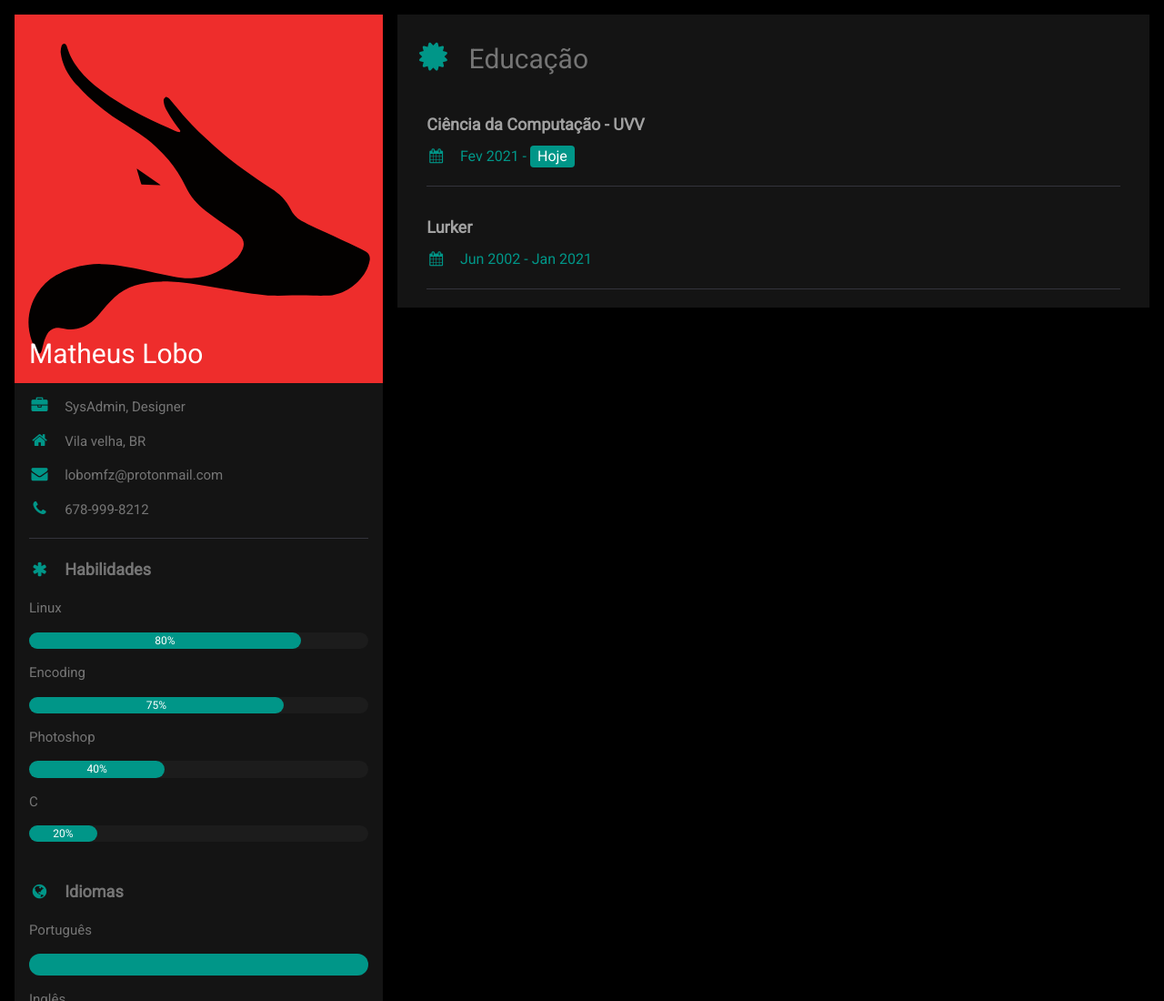
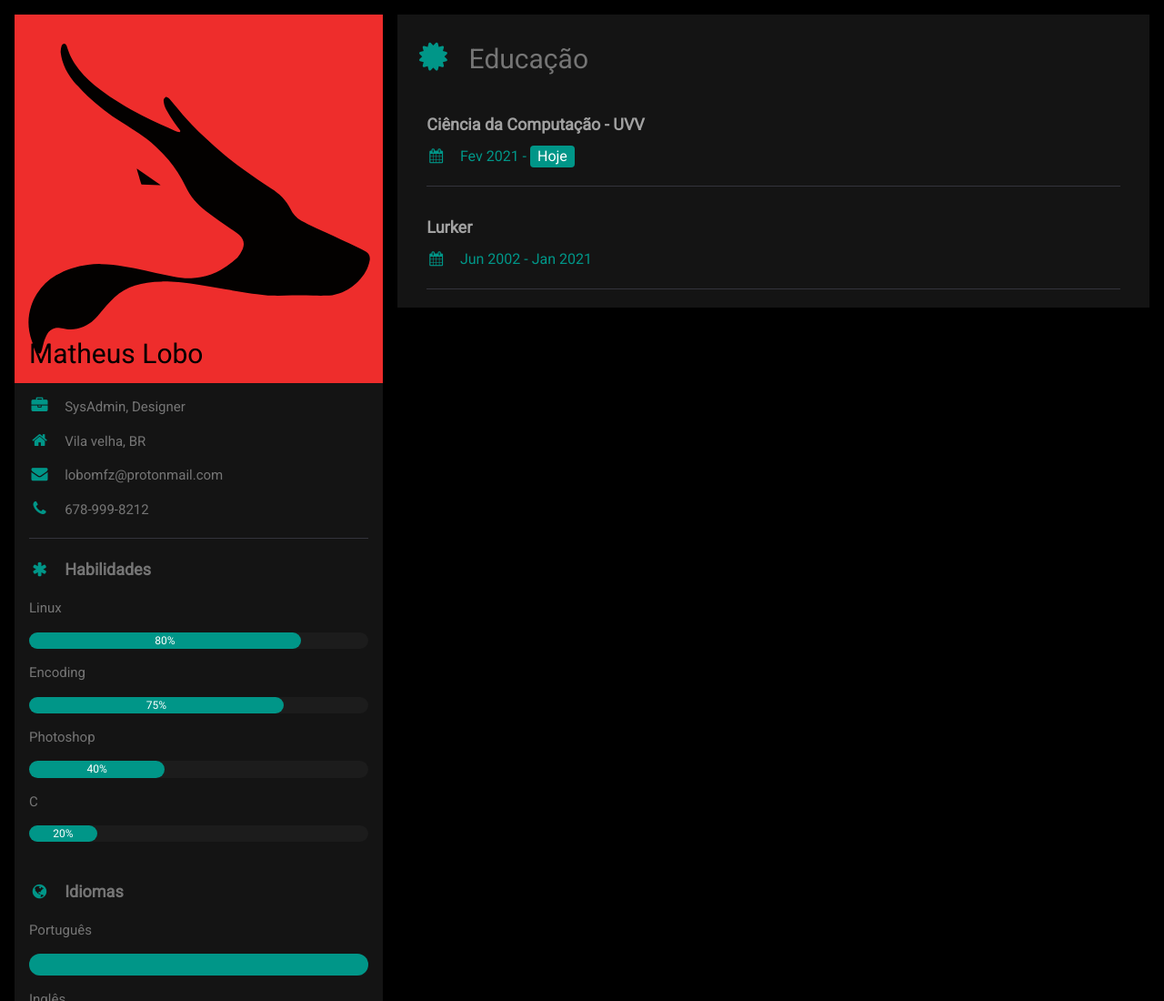
Before and after one commit to lobomfz/cv, a plain HTML site: page index.html in a window 1280 px wide. Shown: the top 1100 px of the page at 91% size. Drawn offline with Linux system fonts and the light colour scheme.

Commit message:
Update index.html

```diff
--- a/index.html
+++ b/index.html
@@ -28,7 +28,7 @@ html,body,h1,h2,h3,h4,h5,h6 {font-family: "Roboto", sans-serif}
       <div class="w3-dark-grey w3-text-grey w3-card-4">
         <div class="w3-display-container">
           <img src="lobo.svg" style="width:100%" alt="Avatar">
-          <div class="w3-display-bottomleft w3-container w3-text-white">
+          <div class="w3-display-bottomleft w3-container w3-text-black">
             <h2>Matheus Lobo</h2>
           </div>
         </div>
```
